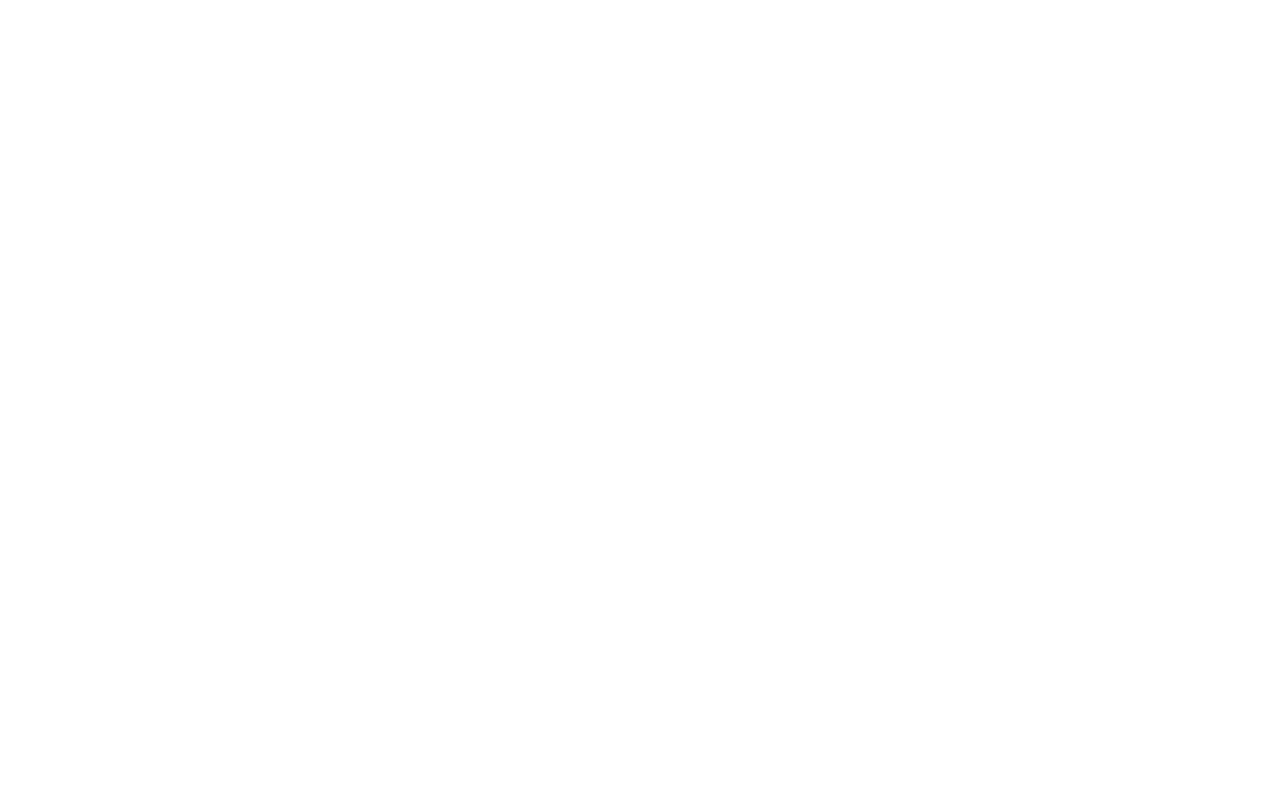
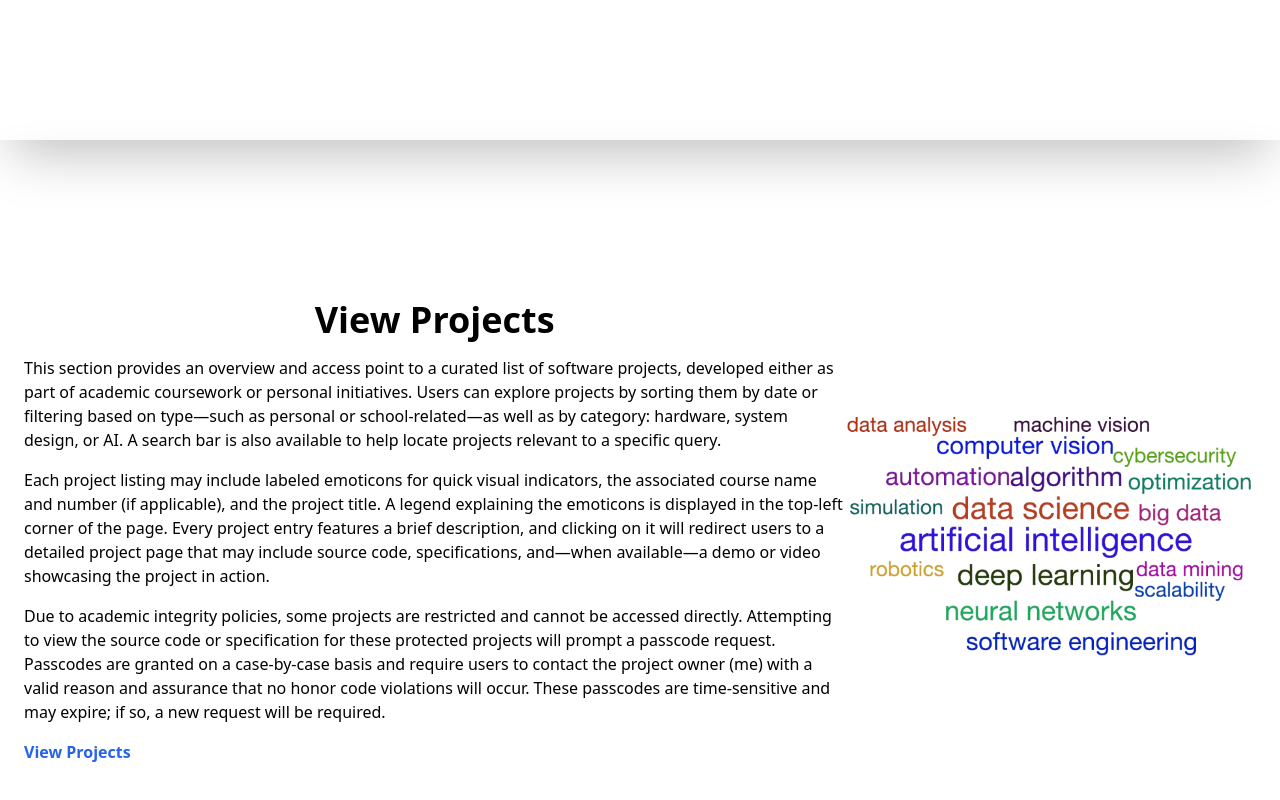
Before and after one commit to DarrenDong0426/FolioX, a React (Create React App) app in the folder client/: page / in a window 1280 px wide. Shown: the part 712-1512 px from the top of the page. Before the commit the page ends 852 px from the top, so only its background shows below. Built offline with nearby package versions, Linux system fonts and the light colour scheme.

Commit message:
Implemented src/sections/Home/Projects.jsx. Changed minor shadowing details and alt details in Home.jsx and Intro.jsx. Next step: implement backend database for list of projects

```diff
--- a/client/src/pages/Home.jsx
+++ b/client/src/pages/Home.jsx
@@ -1,7 +1,8 @@
 // Imports
 import React from 'react';                              // Imports React to make React components
-import Header from "../components/Header";              // Imports the Header component from the path ../components/Header
-import Intro from "../sections/Home/Intro";             // Imports the Intro component from the path ../sections/Home/Intro
+import Header from "../components/Header";              // Imports the Header component from the path ../components/Header.jsx
+import Intro from "../sections/Home/Intro";             // Imports the Intro component from the path ../sections/Home/Intro.jsx
+import Projects from '../sections/Home/Projects';       // Imports the Project component from the path ../sections/Home/Projects.jsx
 
 /* Defines the Home component
  *
@@ -26,8 +27,11 @@
           * overflow-y-auto shows scrollbar if children overflow. Otherwise, no scrollbar
           *
           */}
-          <section className='h-screen flex items-center justify-center px-6'>
+          <section className='h-screen flex items-center justify-center px-6 shadow-2xl'>
               <Intro/>
+          </section>
+          <section className='h-screen flex items-center justify-center px-6 shadow-2xl'>
+              <Projects/>
           </section>
             {/* Section: Content Wrapper for each section. Section is used to group similar content together
               *
--- a/client/src/sections/Home/Intro.jsx
+++ b/client/src/sections/Home/Intro.jsx
@@ -16,14 +16,14 @@
               *
               * flex sets the layout and children elements as a flexbox
               * max-w-5xl sets the max width of the context wrapper to extra large x5
-              * w-full allows the element to use up to the full parent width or the max width even if the content requires smallermwidth
+              * w-full allows the element to use up to the full parent width or the max width even if the content requires smaller width
               * gap-10 sets a gap for every children in the both direction of the flex (default to horizontal here). 10 * 0.25rem = 4rem
               * flex-[1] sets flex-grow = 1 (allows item to fill in available space), flex-shrink = 1 (allows item to shrink), flex-basis = 0% (start with a base size of 0%)
               *
             */}
             <img
                 src="/path/to/image.jpg"
-                alt="Profile"
+                alt="Intro"
                 className="w-96 h-96 rounded-full object-cover shadow-2xl flex-shrink-0"
             />
             {/* Img Element: Circular element that holds the profile image
--- /dev/null
+++ b/client/src/sections/Home/Projects.jsx
@@ -0,0 +1,39 @@
+// Imports
+import React from "react";                                          // Imports React to create React component
+import wordCloud from "../../assets/images/project_word_cloud.png";    // Imports wordCloud image from path ../assets/images/project_word_cloud.png
+import { Link } from "react-router-dom";
+
+/* Defines the Project component
+ *
+ * Outlines what the Project page is and a link to a list of projects
+ *
+ */
+export default function Projects(){
+    return(
+        <>
+            {/* A React fragment that wrap multiple elements. */}
+            <div className="flex flex-col justify-center flex-[2]">
+                <h1 className='text-4xl font-bold mb-4 text-center'>View Projects</h1>
+                <p className="mb-4">
+                This section provides an overview and access point to a curated list of software projects, developed either as part of academic coursework or personal initiatives. Users can explore projects by sorting them by date or filtering based on type—such as personal or school-related—as well as by category: hardware, system design, or AI. A search bar is also available to help locate projects relevant to a specific query.</p>
+                <p className="mb-4">
+                    Each project listing may include labeled emoticons for quick visual indicators, the associated course name and number (if applicable), and the project title. A legend explaining the emoticons is displayed in the top-left corner of the page. Every project entry features a brief description, and clicking on it will redirect users to a detailed project page that may include source code, specifications, and—when available—a demo or video showcasing the project in action.
+                </p>
+                <p className="mb-4">
+                    Due to academic integrity policies, some projects are restricted and cannot be accessed directly. Attempting to view the source code or specification for these protected projects will prompt a passcode request. Passcodes are granted on a case-by-case basis and require users to contact the project owner (me) with a valid reason and assurance that no honor code violations will occur. These passcodes are time-sensitive and may expire; if so, a new request will be required.
+                </p>
+                <p className="mb-4">
+                    <Link to="/" className=" font-bold text-blue-600 hover:text-red-600">
+                        View Projects
+                    </Link>
+                </p>
+            </div>
+            <div className="flex max-w-5xl w-full gap-10 flex-[1]">
+                <img
+                    src={wordCloud}
+                    alt="Project Word Cloud"
+                    className="flex-shrink-0"/>
+            </div>
+        </>
+    )
+}
```
Also changed, not shown: client/src/assets/images/project_word_cloud.png (added).
